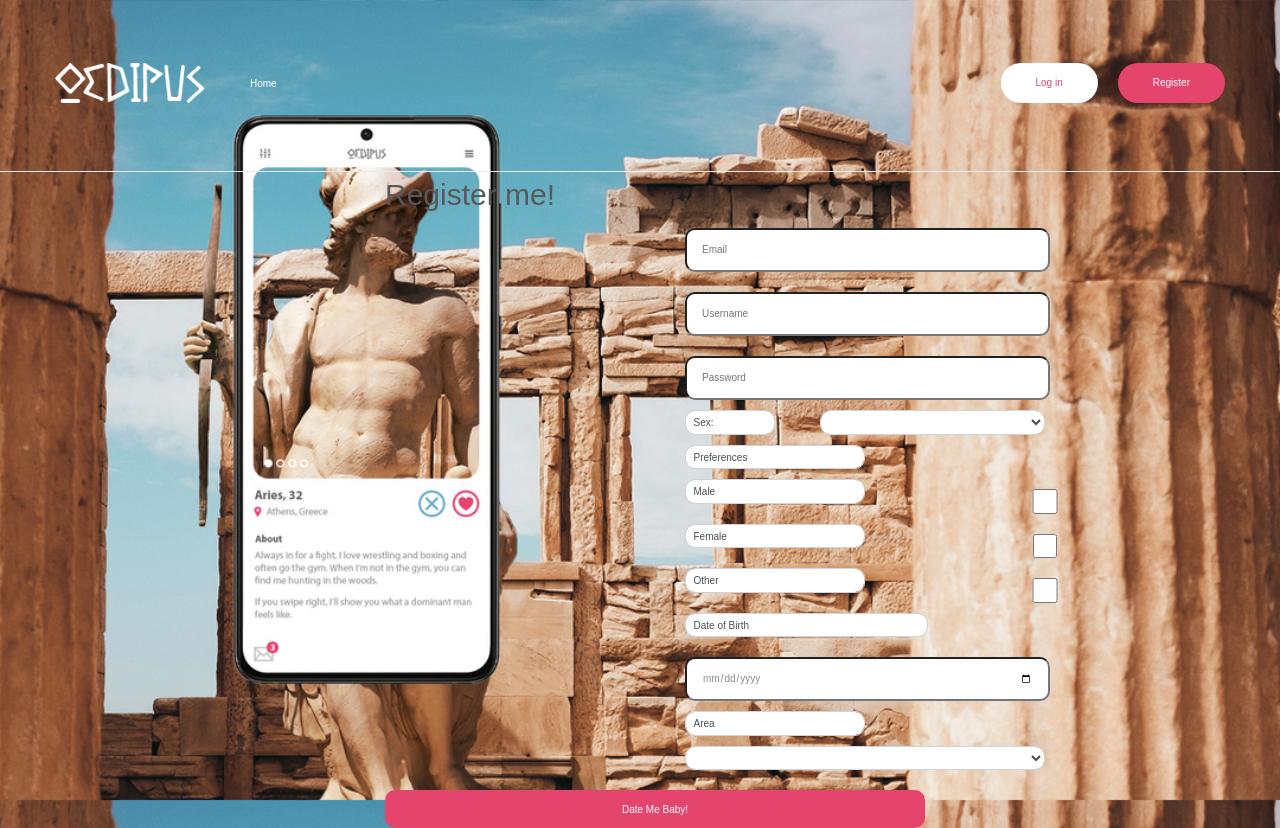
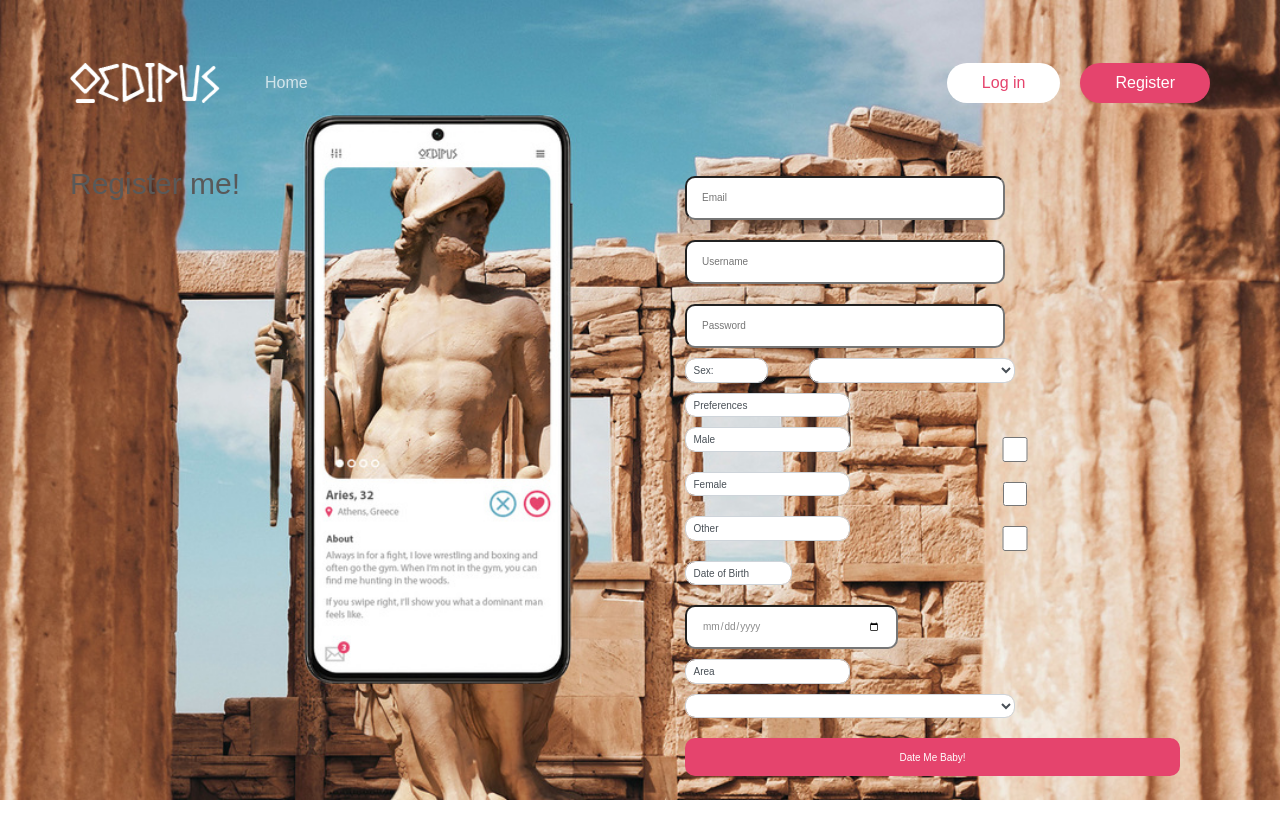
Before and after one commit to AADecoz/Eros, an Angular app in the folder datingsite/: page /Register in a window 1280 px wide. After the commit the page ends 800 px from the top, so only its background shows below. Built offline with nearby package versions, Linux system fonts and the light colour scheme; no server answers.

Commit message:
structure

```diff
--- a/datingsite/src/app/login/login.component.html
+++ b/datingsite/src/app/login/login.component.html
@@ -1,6 +1,6 @@
-<app-navbar></app-navbar>
 <div class="container-fluid">
   <div class="row">
+<app-navbar class="col-12"></app-navbar>
     <div class="col-12 col-md-6 offset-md-6">
       <form
         class="form-group"
@@ -27,7 +27,7 @@
           name="passSign"
         />
         <p class="" [hidden]="hide2">Wrong password</p>
-        <input class="" type="submit" id="submitButton" value="submit" />
+        <input class="" type="submit" class="button--red w-100" value="submit" />
       </form>
     </div>
   </div>
--- a/datingsite/src/app/login/login.component.scss
+++ b/datingsite/src/app/login/login.component.scss
@@ -1,21 +1,6 @@
-#loginform{
-   margin-top: 20%;
-
-}
-
 #passSing,#userSign{
    border-radius: 10px;
    margin-top: 10px;
    margin-bottom: 10px;
    line-height: 38px;
 }
-
-#submitButton{
-   border-radius: 10px;
-   width:100%;
-   border:none;
-   color:white;
-   background-color: #e5446d;
-   height:38px;
-
-}
--- a/datingsite/src/app/navbar/navbar.component.html
+++ b/datingsite/src/app/navbar/navbar.component.html
@@ -83,7 +83,7 @@
         </li>
 
         <li
-          class="navbar-collapse-list-actions-item button--red"
+          class="navbar-collapse-list-actions-item button--red last"
           *ngIf="loggedOut"
         >
           <a class="navbar-collapse-list-menu-item-link" routerLink="/Register"
@@ -91,7 +91,7 @@
           >
         </li>
         <li
-          class="navbar-collapse-list-actions-item button--red"
+          class="navbar-collapse-list-actions-item button--red "
           *ngIf="loggedIn"
         >
           <a
--- a/datingsite/src/app/navbar/navbar.component.scss
+++ b/datingsite/src/app/navbar/navbar.component.scss
@@ -25,6 +25,8 @@
       width: 100%;
       display: inline-block;
       text-align: center;
+      font-size: 1.6em;
+      opacity: .7;
       &:hover{
         text-decoration: none;
       }
--- a/datingsite/src/app/register/register.component.html
+++ b/datingsite/src/app/register/register.component.html
@@ -1,78 +1,32 @@
-<!--<app-navbar></app-navbar>-->
-<!--<form class="form-group" (submit)="register(myForm)" #myForm="ngForm">-->
-<!--  <h1>register</h1>-->
-
-<!--  <label>Email</label>-->
-<!--  <input type="text" class="form-control" required [(ngModel)]="email" name="email">-->
-<!--  <div [hidden]=hideLogin>Email already used</div>-->
-
-<!--  <label>Username</label>-->
-<!--  <input type="text" class="form-control" required [(ngModel)]="username" name="username" #trackUser="ngModel">-->
-<!--  <label>Password</label>-->
-<!--  <input type="password" class="form-control" required [(ngModel)]="password" name="password">-->
-
-<!--  <label for="sex">sex</label>-->
-<!--  <select name="sex" id="sex" class="form-control" [(ngModel)]="sex" required>-->
-<!--    <option value="m">Male</option>-->
-<!--    <option value="f">female</option>-->
-<!--    <option value="o">Other</option>-->
-<!--  </select>-->
-
-<!--  <label for="pref1">Male</label><br>-->
-<!--  <input type="checkbox" class="form-control" id="pref1" name="pref1" value="Male" [(ngModel)]="checkboxFlag1">-->
-<!--  <label for="pref2">Female</label><br>-->
-<!--  <input type="checkbox" class="form-control" id="pref2" name="pref2" value="Female" [(ngModel)]="checkboxFlag2">-->
-<!--  <label for="pref3">Other</label><br><br>-->
-<!--  <input type="checkbox" id="pref3" class="form-control" name="pref3" value="Other" [(ngModel)]="checkboxFlag3">-->
-
-
-
-
-
-<!--  <label>Date of Birth</label>-->
-<!--  <input type="date" name="date" class="form-control" [(ngModel)]="birthday" required>-->
-
-<!--  <label>Area</label>-->
-<!--  <select name="area" name="area" class="form-control" id="area" [(ngModel)]="area" required>-->
-<!--    <option value="limburg">limburg</option>-->
-<!--    <option value="Vlaams-brabant">vlaams brabant</option>-->
-
-<!--  </select>-->
-
-
-<!--  <input type="submit" value="Date Me Baby!">-->
-<!--  <p [hidden]=hide>Form is not valid</p>-->
-<!--  &lt;!&ndash; [disabled]="trackUser.invalid" &ndash;&gt;-->
-<!--</form>-->
-<!--<app-footer></app-footer>-->
-
-<app-navbar></app-navbar>
-<div class="dropdown-divider"> </div>
+<div class="container-fluid">
+  <div class="row">
+    <app-navbar class="col-12"></app-navbar>
+    <div class="col-6">
+    <h1>Register me!</h1>
+    </div>
+    <div class="col-6">
       <div class="form-group">
         <form class="container-fluid" (submit)="register(myForm)" #myForm="ngForm">
-    <div class="col-sm-9">
-      <h1>Register me!</h1>
-    </div>
           <div class="col-sm-12 col-md-8">
             <!--  <label class="form-control-lg col-sm-4"></label>-->
-      <input type="text" class="col-sm-12 col-md-6 " required [(ngModel)]="email" name="email" placeholder="Email">
+            <input type="text" class="col-sm-12" required [(ngModel)]="email" name="email" placeholder="Email">
             <div [hidden]=hideLogin>Email already used</div>
           </div>
 
           <div>
             <div class="col-sm-12 col-md-8 ">
               <!--  <label class="form-control-lg col-sm-4"></label>-->
-        <input type="text" class="col-sm-12 col-md-6 " required [(ngModel)]="username" name="username" placeholder="Username" #trackUser="ngModel">
+              <input type="text" class="col-sm-12" required [(ngModel)]="username" name="username" placeholder="Username" #trackUser="ngModel">
             </div>
             <div class="col-sm-12 col-md-8 ">
               <!--  <label class="form-control-lg col-sm-4"></label>-->
-        <input type="password" class="col-sm-12 col-md-6 " required [(ngModel)]="password" name="password" placeholder="Password">
+              <input type="password" class="col-sm-12" required [(ngModel)]="password" name="password" placeholder="Password">
             </div>
           </div>
 
-    <div class="d-flex col-sm-12 col-md-6 ">
+          <div class="d-flex col-sm-12  ">
 
-      <label class="form-control col-sm-4 col-md-2 " for="sex">Sex:</label>
+            <label class="form-control col-sm-4 col-md-2" for="sex">Sex:</label>
             <div class="col-sm-3 col-md-1"></div>
             <select name="sex" id="sex" class="form-control col-md-5" [(ngModel)]="sex" required>
               <option value="m">Male</option>
@@ -80,11 +34,11 @@
               <option value="o">Other</option>
             </select>
           </div>
-    <div class="col-sm-12 col-md-6 ">
+          <div class="col-sm-12  ">
             <label class="form-control col-sm-4">Preferences</label>
             <div class="d-flex">
 
-        <label class="form-control col-sm-4 " for="pref1">Male</label>
+              <label class="form-control col-sm-4" for="pref1">Male</label>
               <input class="form-control col-sm-8" type="checkbox"  id="pref1" name="pref1" value="Male" [(ngModel)]="checkboxFlag1">
             </div>
             <div class="d-flex">
@@ -100,20 +54,20 @@
 
           <div class="col-sm-12 col-md-8 ">
             <label class="form-control col-sm-4">Date of Birth</label>
-      <input id="bd" type="date" max="{{currentDate|date:'yyyy-MM-dd'}}" name="date" class="col-sm-8 col-md-6" [(ngModel)]="birthday" required>
+            <input id="bd" type="date" max="{{currentDate|date:'yyyy-MM-dd'}}" name="date" class="col-sm-8 " [(ngModel)]="birthday" required>
           </div>
 
 
-    <div class="col-sm-12 col-md-6 ">
+          <div class="col-sm-12  ">
             <label class="form-control col-sm-4">Area</label>
             <select name="area" name="area" class="form-control col-sm-8" id="area" [(ngModel)]="area" required>
               <option value="Limburg">Limburg</option>
               <option value="Vlaams-brabant">Vlaams brabant</option>
-        <option value="Olympus"> Olympus</option>
+              <option value="Olympus">Olympus</option>
             </select>
 
           </div>
-    <div class="col-sm-12 col-md-6">
+          <div class="col-sm-12 ">
             <input type="submit" id="submitme" value="Date Me Baby!">
             <p [hidden]=hide>Form is not valid</p>
             <!-- [disabled]="trackUser.invalid" -->
@@ -121,3 +75,6 @@
 
         </form>
       </div>
+    </div>
+  </div>
+</div>
--- a/datingsite/src/app/register/register.component.scss
+++ b/datingsite/src/app/register/register.component.scss
@@ -30,11 +30,7 @@ label, select{
 }
 
 @media (min-width: 900px) {
-  *{left: 275px;}
 }
 
 @media (min-width: 990px) {
-  *{
-    left: 300px;
-  }
 }
--- a/datingsite/src/styles.scss
+++ b/datingsite/src/styles.scss
@@ -54,15 +54,21 @@ body{
 
 .button--white, .button--red{
     background: var(--bg);
-    line-height: 40px;
     height: 40px;
+    border: 0;
     border-radius: 40px;
     &:hover{
         background: var(--pri);
     }
 
+    &.last{
+        margin: 0 0 0 20px;
+    }
+
     & a{
-        padding: 8px 35px;
+        font-size: 1.6em;
+        line-height: 40px;
+        padding: 12px 35px;
         color: var(--pri);
         &:hover{
             color: var(--bg);
@@ -119,8 +125,4 @@ body{
         background:url("assets/backgroundDesktop.jpg") no-repeat fixed;
         background-size:cover;
     }
-    .button--white, .button--red{
-        margin: 0 0 0 20px;
-    }
-
 }
```
Lines whose indentation alone changed are shown as unchanged.
